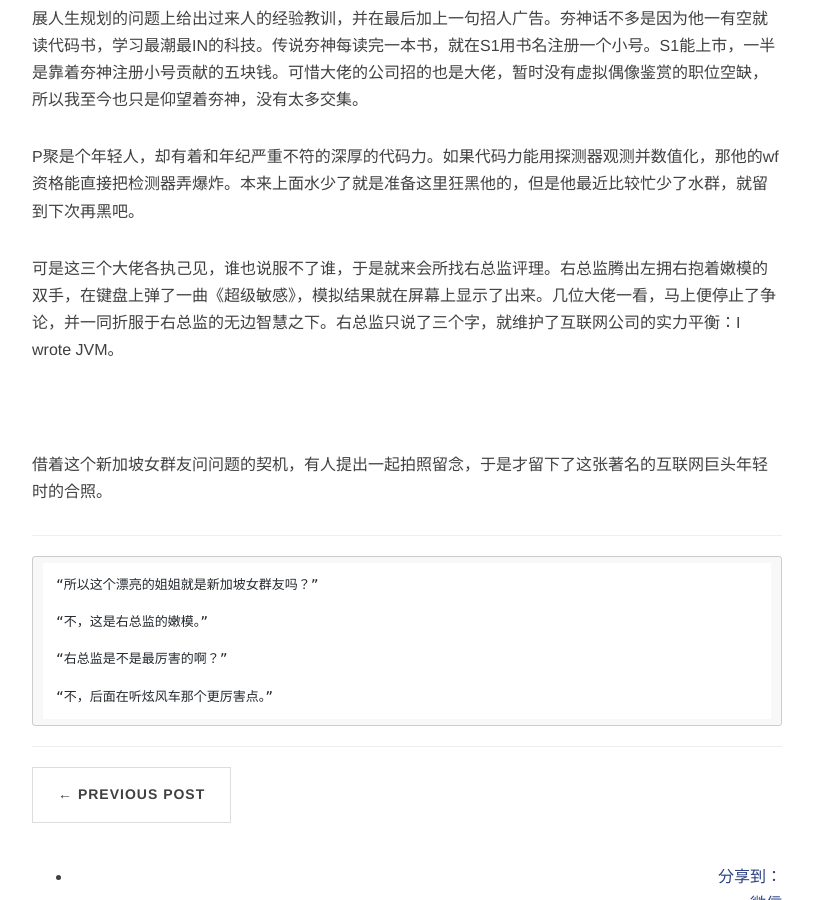
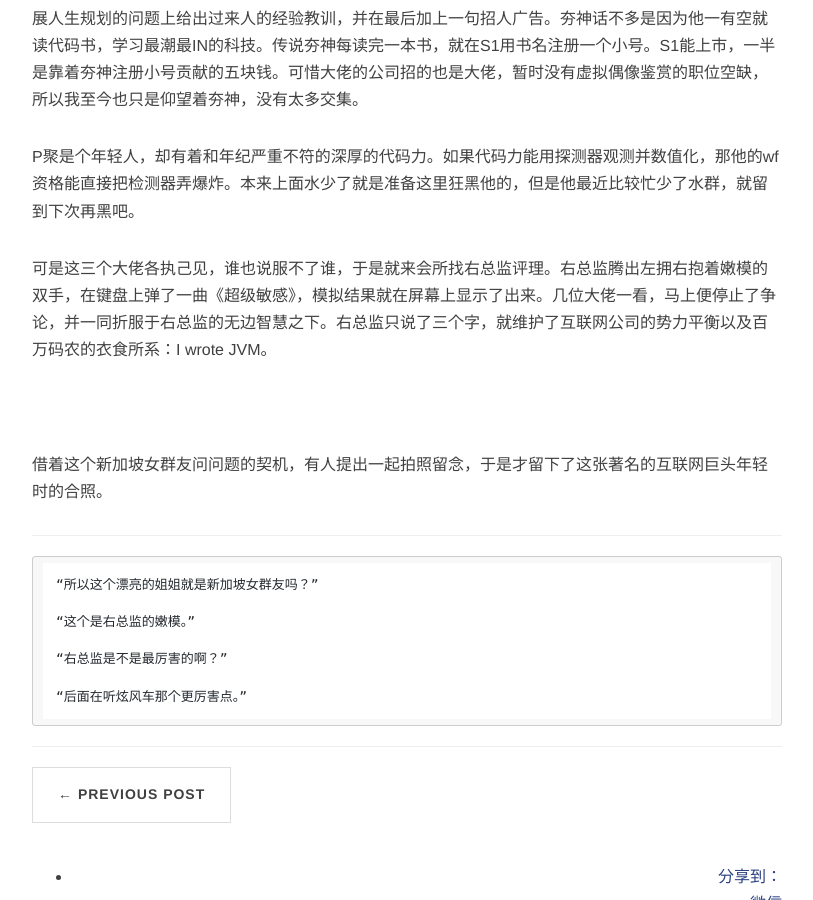
Before and after one commit to redbitBo/redbitBo.github.io, a Jekyll site: the page built from _posts/2021-08-05-he-zhao.md, in a window 1280 px wide and 900 px high, scrolled down 1187 px. Shown: the whole window, without its empty margins (233-1046 px from the left). Built offline with Jekyll 4.4.1, drawn with Linux system fonts in a browser that asks for light colours; nearby versions of some CDN libraries; comment, search, counter and statistics services are not loaded.

Commit message:
Update 2021-08-05-he-zhao.md

```diff
--- a/_posts/2021-08-05-he-zhao.md
+++ b/_posts/2021-08-05-he-zhao.md
@@ -45,7 +45,7 @@ P聚是个年轻人，却有着和年纪严重不符的深厚的代码力。如
 
 
 
-可是这三个大佬各执己见，谁也说服不了谁，于是就来会所找右总监评理。右总监腾出左拥右抱着嫩模的双手，在键盘上弹了一曲《超级敏感》，模拟结果就在屏幕上显示了出来。几位大佬一看，马上便停止了争论，并一同折服于右总监的无边智慧之下。右总监只说了三个字，就维护了互联网公司的实力平衡：I wrote JVM。
+可是这三个大佬各执己见，谁也说服不了谁，于是就来会所找右总监评理。右总监腾出左拥右抱着嫩模的双手，在键盘上弹了一曲《超级敏感》，模拟结果就在屏幕上显示了出来。几位大佬一看，马上便停止了争论，并一同折服于右总监的无边智慧之下。右总监只说了三个字，就维护了互联网公司的势力平衡以及百万码农的衣食所系：I wrote JVM。
 
 &nbsp;
 
@@ -57,8 +57,8 @@ P聚是个年轻人，却有着和年纪严重不符的深厚的代码力。如
 
     “所以这个漂亮的姐姐就是新加坡女群友吗？”
 
-    “不，这是右总监的嫩模。”
+    “这个是右总监的嫩模。”
 
     “右总监是不是最厉害的啊？”
 
-    “不，后面在听炫风车那个更厉害点。”
+    “后面在听炫风车那个更厉害点。”
```
